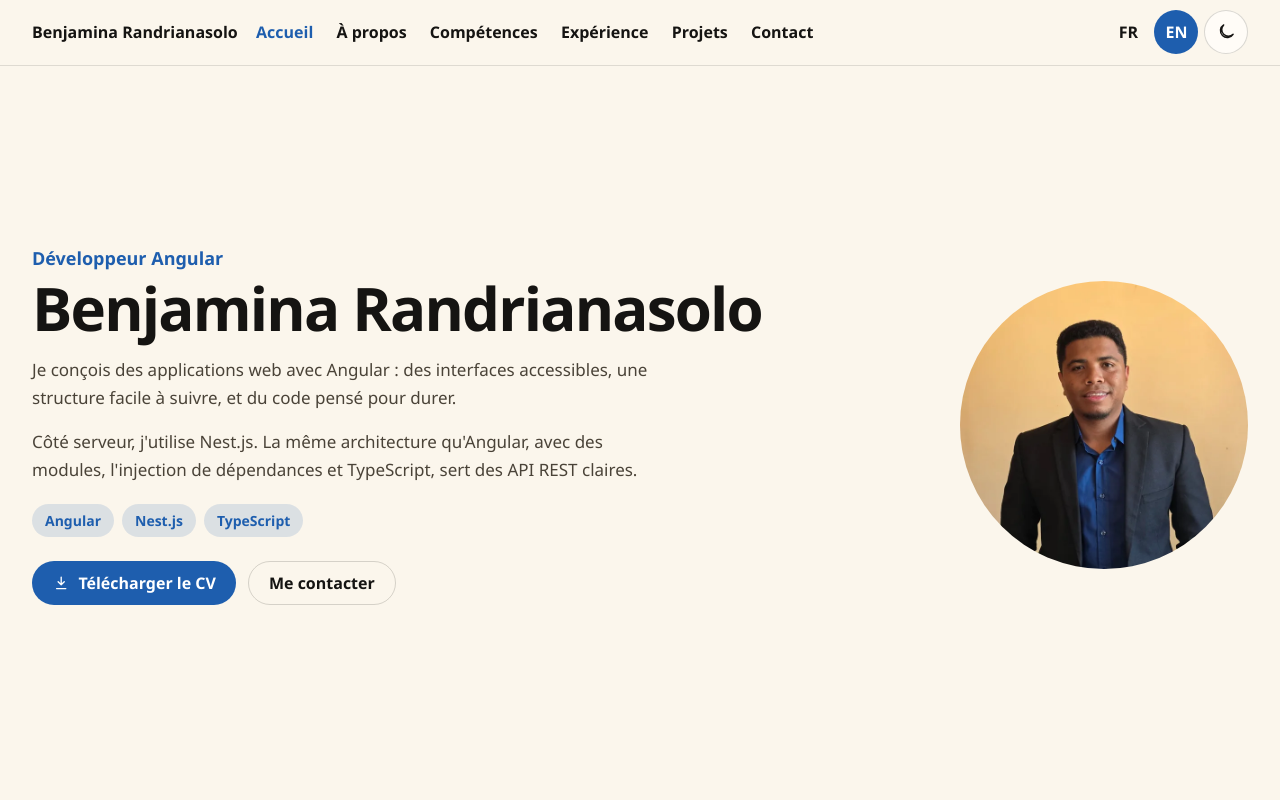
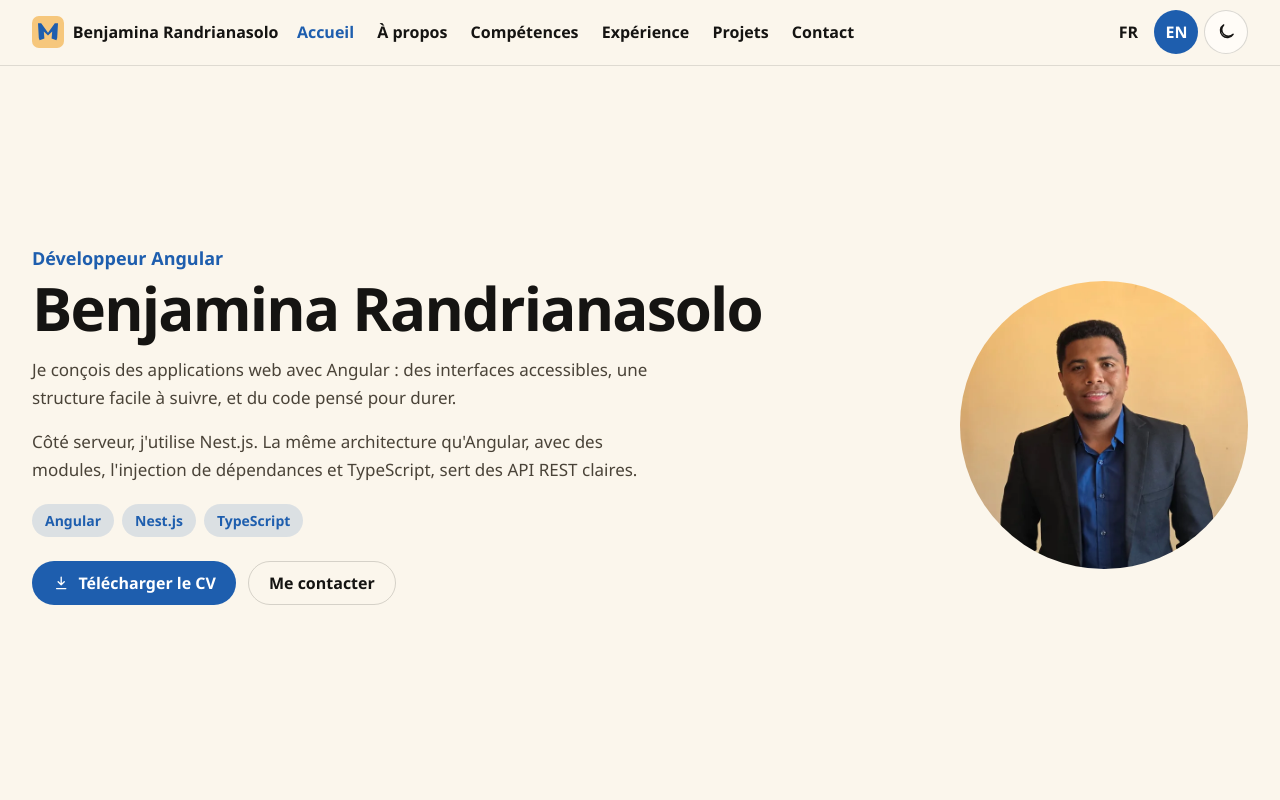
Before and after one commit to minawk/portfolio-ng, an Angular app: page / in a window 1280 px wide. Shown: the top 800 px of the page. Built offline with nearby package versions, Linux system fonts and the light colour scheme; no server answers.

Commit message:
Update header style and logo

```diff
--- a/src/app/blocs/header/header.html
+++ b/src/app/blocs/header/header.html
@@ -1,6 +1,9 @@
 <header class="site-header">
   <div class="shell">
-    <a class="brand" href="#hero">Benjamina Randrianasolo</a>
+    <a class="brand" href="#hero">
+      <img ngSrc="favicon.svg" width="32" height="32" alt="" priority />
+      <span>Benjamina Randrianasolo</span>
+    </a>
     <button
       type="button"
       class="menu-button"
--- a/src/app/blocs/header/header.scss
+++ b/src/app/blocs/header/header.scss
@@ -16,14 +16,26 @@
   }
 
   .brand {
+    display: inline-flex;
+    align-items: center;
+    gap: 0.55rem;
     min-width: 0;
     margin-right: auto;
-    overflow: hidden;
     color: inherit;
     font-weight: 700;
     text-decoration: none;
-    text-overflow: ellipsis;
-    white-space: nowrap;
+
+    img {
+      flex-shrink: 0;
+      width: 2rem;
+      height: 2rem;
+    }
+
+    span {
+      overflow: hidden;
+      text-overflow: ellipsis;
+      white-space: nowrap;
+    }
   }
 
   .menu-button {
--- a/src/app/blocs/header/header.ts
+++ b/src/app/blocs/header/header.ts
@@ -1,10 +1,11 @@
+import { NgOptimizedImage } from '@angular/common';
 import { afterNextRender, Component, DestroyRef, ElementRef, inject, signal, viewChild } from '@angular/core';
 import { Icon } from '../../components/icon/icon';
 import { LanguageSwitch } from '../../components/language-switch/language-switch';
 import { ThemeToggle } from '../../components/theme-toggle/theme-toggle';
 
 @Component({
-  imports: [Icon, LanguageSwitch, ThemeToggle],
+  imports: [Icon, LanguageSwitch, NgOptimizedImage, ThemeToggle],
   selector: 'app-header',
   templateUrl: './header.html',
   styleUrl: './header.scss',
```
